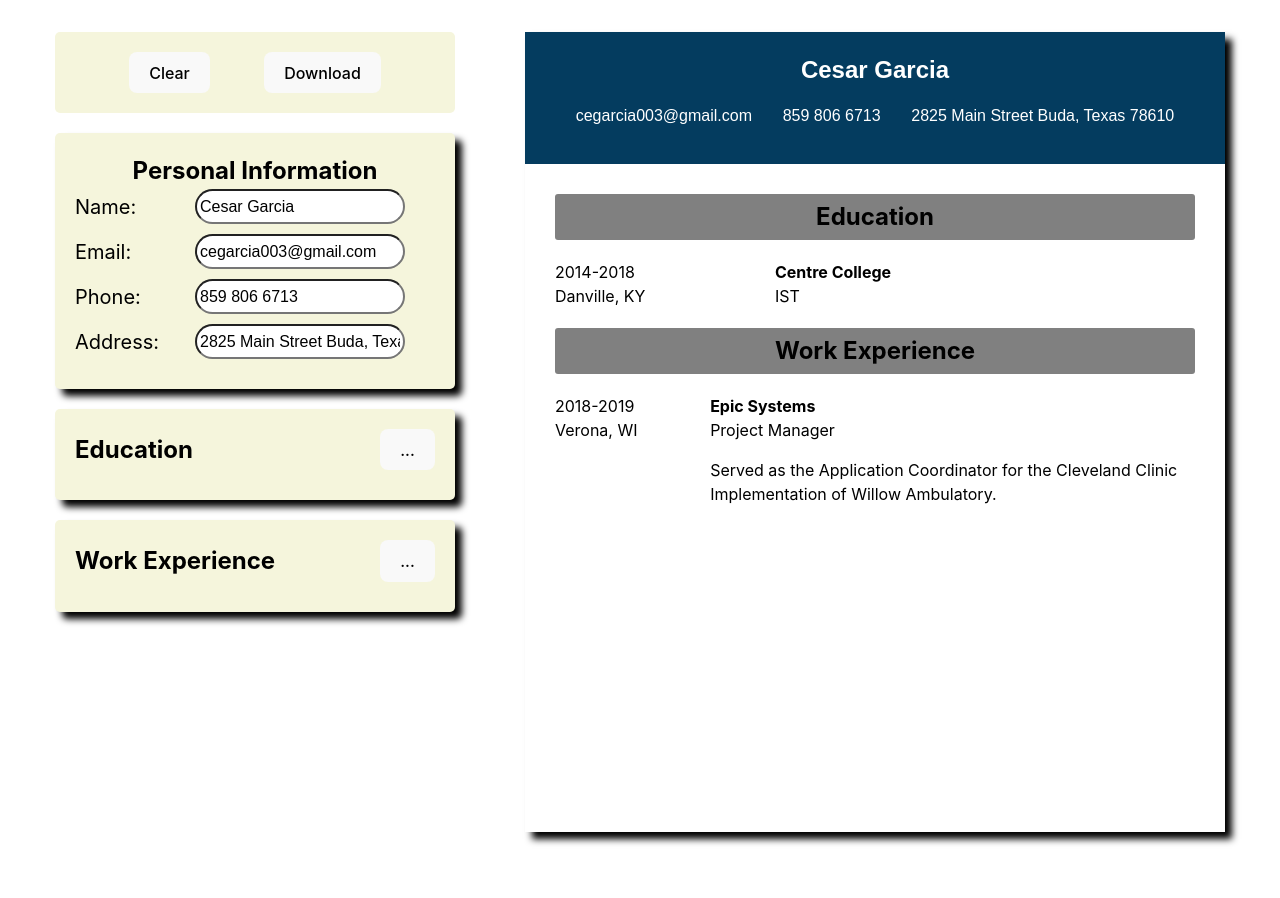
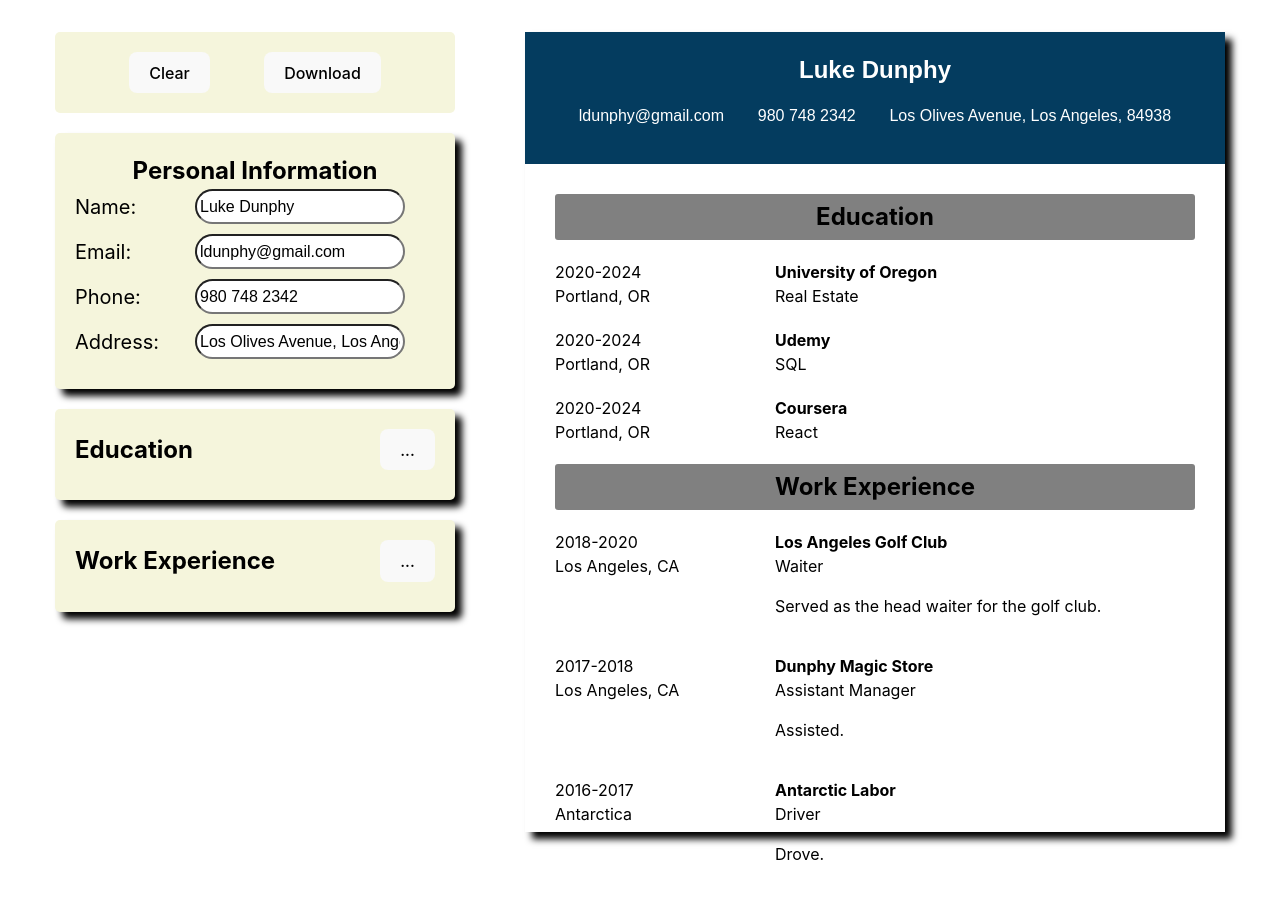
Before and after one commit to cesare-garcia/CV-App, a React (Vite) app: page / in a window 1280 px wide. Shown: the top 898 px of the page. Before the commit the page ends 864 px from the top, so only its background shows below. Built offline with nearby package versions, Linux system fonts and the light colour scheme.

Commit message:
add additional starting objects for testing purposes.

```diff
--- a/src/App.jsx
+++ b/src/App.jsx
@@ -6,35 +6,75 @@ import Form from './components/Form';
 function App() {
 
   const [personal, setPersonal] = useState({
-    name: "Cesar Garcia",
-    email: "cegarcia003@gmail.com",
-    phone: "859 806 6713",
-    address: "2825 Main Street Buda, Texas 78610",
+    name: "Luke Dunphy",
+    email: "ldunphy@gmail.com",
+    phone: "980 748 2342",
+    address: "Los Olives Avenue, Los Angeles, 84938",
   });
 
   const [edEntry, setEdEntry] = useState({});
 
   const [edCollection, setEdCollection] = useState([{
-    institution: "Centre College",
-    focus: "IST",
-    start: 2014,
-    end: 2018,
-    location: "Danville, KY"
-  }]);
+    institution: "University of Oregon",
+    focus: "Real Estate",
+    start: "2020",
+    end: "2024",
+    location: "Portland, OR"
+  },
+  {
+    institution: "Udemy",
+    focus: "SQL",
+    start: "2020",
+    end: "2024",
+    location: "Portland, OR"
+  },
+  {
+    institution: "Coursera",
+    focus: "React",
+    start: "2020",
+    end: "2024",
+    location: "Portland, OR"
+  }
+]);
 
   const [workEntry, setWorkEntry] = useState({});
 
   const [workCollection, setWorkCollection] = useState([{
-    institution: "Epic Systems",
-    focus: "Project Manager",
-    start: 2018,
-    end: 2019,
-    location: "Verona, WI",
-    description: "Served as the Application Coordinator for the Cleveland Clinic Implementation of Willow Ambulatory."
-  }])
+    institution: "Los Angeles Golf Club",
+    focus: "Waiter",
+    start: "2018",
+    end: "2020",
+    location: "Los Angeles, CA",
+    description: "Served as the head waiter for the golf club."
+  },
+  {
+    institution: "Dunphy Magic Store",
+    focus: "Assistant Manager",
+    start: "2017",
+    end: "2018",
+    location: "Los Angeles, CA",
+    description: "Assisted."
+  },
+  {
+    institution: "Antarctic Labor",
+    focus: "Driver",
+    start: "2016",
+    end: "2017",
+    location: "Antarctica",
+    description: "Drove."
+  }
+])
 
   const clearAll = (e) => {
     e.preventDefault();
+    let name = document.querySelector("#my-name");
+    name.value = "";
+    let email = document.querySelector("#my-email");
+    email.value = "";
+    let phone = document.querySelector("#my-phone");
+    phone.value = "";
+    let address = document.querySelector("#my-address");
+    address.value = "";
     setPersonal({});
     setEdEntry({});
     setEdCollection([]);
```
